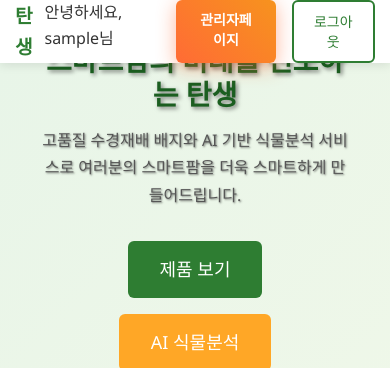
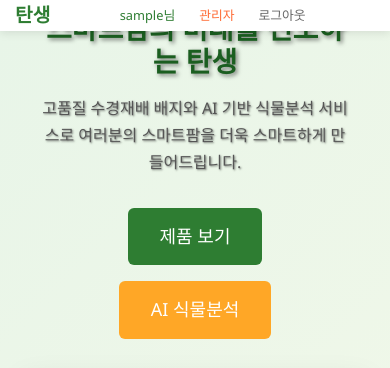
Before and after one commit to dolkim85/tansaeng, a PHP site: page / in a window 390 px wide. Shown: the top 368 px of the page. Run offline with PHP 8.4, Linux system fonts and the light colour scheme; the visitor is signed in with stand-in values (Sample User, id 1); data that the repository does not hold is empty.

Commit message:
Reduce font sizes and simplify navigation auth
Section Header Changes:
- Reduced h2 font size from 2rem to 1.5rem
- Reduced nav-btn padding and added font-size: 0.8rem

Navigation Auth Changes:
- Removed button styling (btn classes) from auth links
- Converted to simple text links with hover effects
- Added specific classes: login-link, register-link, admin-link, logout-link
- Color scheme: login (green), register (orange), admin (red), logout (gray)
- Reduced font size to 0.9rem on desktop, 0.8rem on mobile
- Simplified user greeting text (removed "안녕하세요")
- Maintained functionality while reducing visual clutter

Mobile Optimizations:
- All nav-auth elements use smaller fonts on mobile
- Consistent spacing and alignment maintained

🤖 Generated with [Claude Code](https://claude.ai/code)

Co-Authored-By: Claude <noreply@anthropic.com>

```diff
--- a/assets/css/main.css
+++ b/assets/css/main.css
@@ -153,7 +153,53 @@ p {
 
 .nav-auth {
     display: flex;
-    gap: 1rem;
+    gap: 1.5rem;
+}
+
+.nav-auth a {
+    color: #666;
+    text-decoration: none;
+    font-size: 0.9rem;
+    font-weight: 500;
+    transition: color 0.3s ease;
+}
+
+.nav-auth a:hover {
+    color: #2E7D32;
+}
+
+.nav-auth a.login-link {
+    color: #2E7D32;
+}
+
+.nav-auth a.register-link {
+    color: #FFA726;
+}
+
+.nav-auth a.register-link:hover {
+    color: #F57C00;
+}
+
+.nav-auth a.admin-link {
+    color: #FF6B35;
+}
+
+.nav-auth a.admin-link:hover {
+    color: #E55A30;
+}
+
+.nav-auth a.logout-link {
+    color: #666;
+}
+
+.nav-auth a.logout-link:hover {
+    color: #999;
+}
+
+.nav-auth span {
+    color: #2E7D32;
+    font-size: 0.9rem;
+    font-weight: 500;
 }
 
 .mobile-menu-toggle {
@@ -589,6 +635,14 @@ p {
         font-size: 0.9rem;
     }
 
+    .nav-auth a {
+        font-size: 0.8rem;
+    }
+
+    .nav-auth span {
+        font-size: 0.8rem;
+    }
+
     .section-title {
         font-size: 2rem;
     }
--- a/includes/header.php
+++ b/includes/header.php
@@ -59,14 +59,14 @@ $currentPage = basename($_SERVER['PHP_SELF'], '.php');
 
         <div class="nav-auth">
             <?php if ($currentUser): ?>
-                <span>안녕하세요, <?= htmlspecialchars($currentUser['name']) ?>님</span>
+                <span><?= htmlspecialchars($currentUser['name']) ?>님</span>
                 <?php if ($currentUser['role'] === 'admin'): ?>
-                    <a href="/admin/" class="btn btn-admin">관리자페이지</a>
+                    <a href="/admin/" class="admin-link">관리자</a>
                 <?php endif; ?>
-                <a href="/pages/auth/logout.php" class="btn btn-outline">로그아웃</a>
+                <a href="/pages/auth/logout.php" class="logout-link">로그아웃</a>
             <?php else: ?>
-                <a href="/pages/auth/login.php" class="btn btn-outline">로그인</a>
-                <a href="/pages/auth/register.php" class="btn btn-primary">회원가입</a>
+                <a href="/pages/auth/login.php" class="login-link">로그인</a>
+                <a href="/pages/auth/register.php" class="register-link">회원가입</a>
             <?php endif; ?>
         </div>
 
```
Also changed, not shown: assets/css/store.css (+4 -3 lines).
